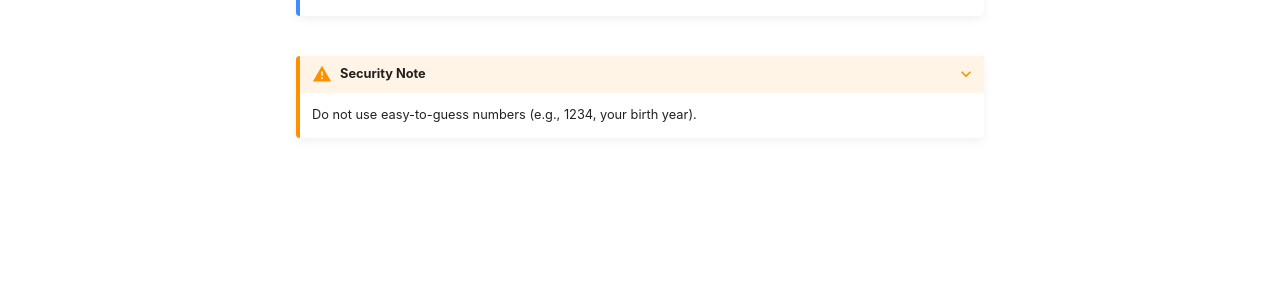
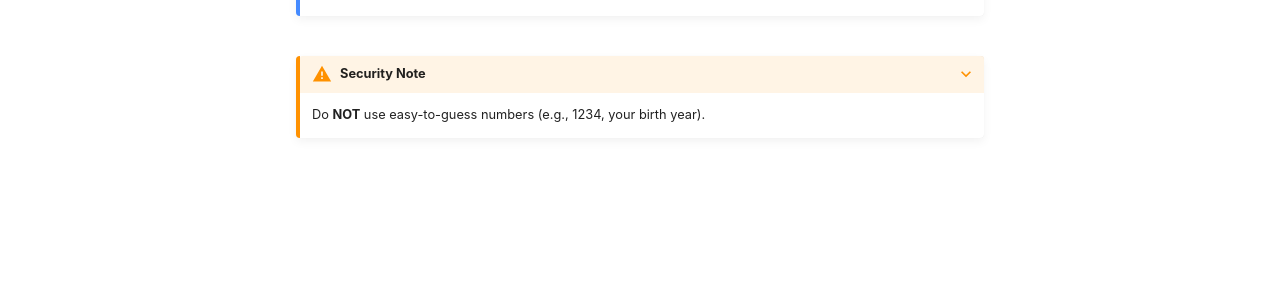
Before and after one commit to mlbms19/VeridaBank, an MkDocs documentation site: the page built from docs/Security/Reset Card PIN.md, in a window 1280 px wide. Shown: the part 475-774 px from the top of the page. Built offline with MkDocs 1.6.1 and Material for MkDocs 9.7.7, drawn with Linux system fonts in a browser that asks for light colours; some web fonts are replaced.

```diff
--- a/docs/Security/Reset Card PIN.md
+++ b/docs/Security/Reset Card PIN.md
@@ -20,4 +20,4 @@
     6.	Click (or tap) **Change** to save your new PIN.
 ???+ warning "Security Note"
 
-    Do not use easy-to-guess numbers (e.g., 1234, your birth year).
+    Do **NOT** use easy-to-guess numbers (e.g., 1234, your birth year).
```
